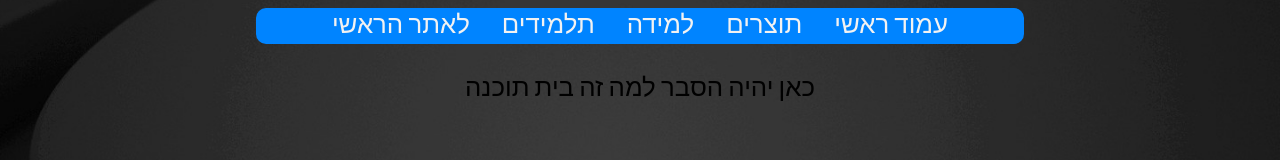
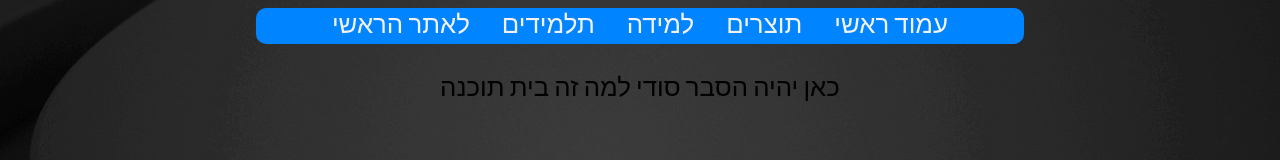
Before and after one commit to raisfeld-ori/chamama_cyber_website, a SvelteKit app: page /development in a window 1280 px wide. Shown: the part 268-428 px from the top of the page. Built offline with nearby package versions, Linux system fonts and the light colour scheme; a web font is replaced by a local one.

Commit message:
SHINZO NO SASAGEYO

```diff
--- a/src/routes/development/+page.svelte
+++ b/src/routes/development/+page.svelte
@@ -1 +1 @@
-<p>כאן יהיה הסבר למה זה בית תוכנה</p>
+<p>כאן יהיה הסבר סודי למה זה בית תוכנה</p>
--- a/src/routes/learning/Card.svelte
+++ b/src/routes/learning/Card.svelte
@@ -51,7 +51,7 @@
     display: inline-block;
     opacity: 0;
     filter: blur(4px);
-    margin-bottom: 60px;
+    margin-bottom: 35px;
   }
 
   span:nth-child(1) {
```
